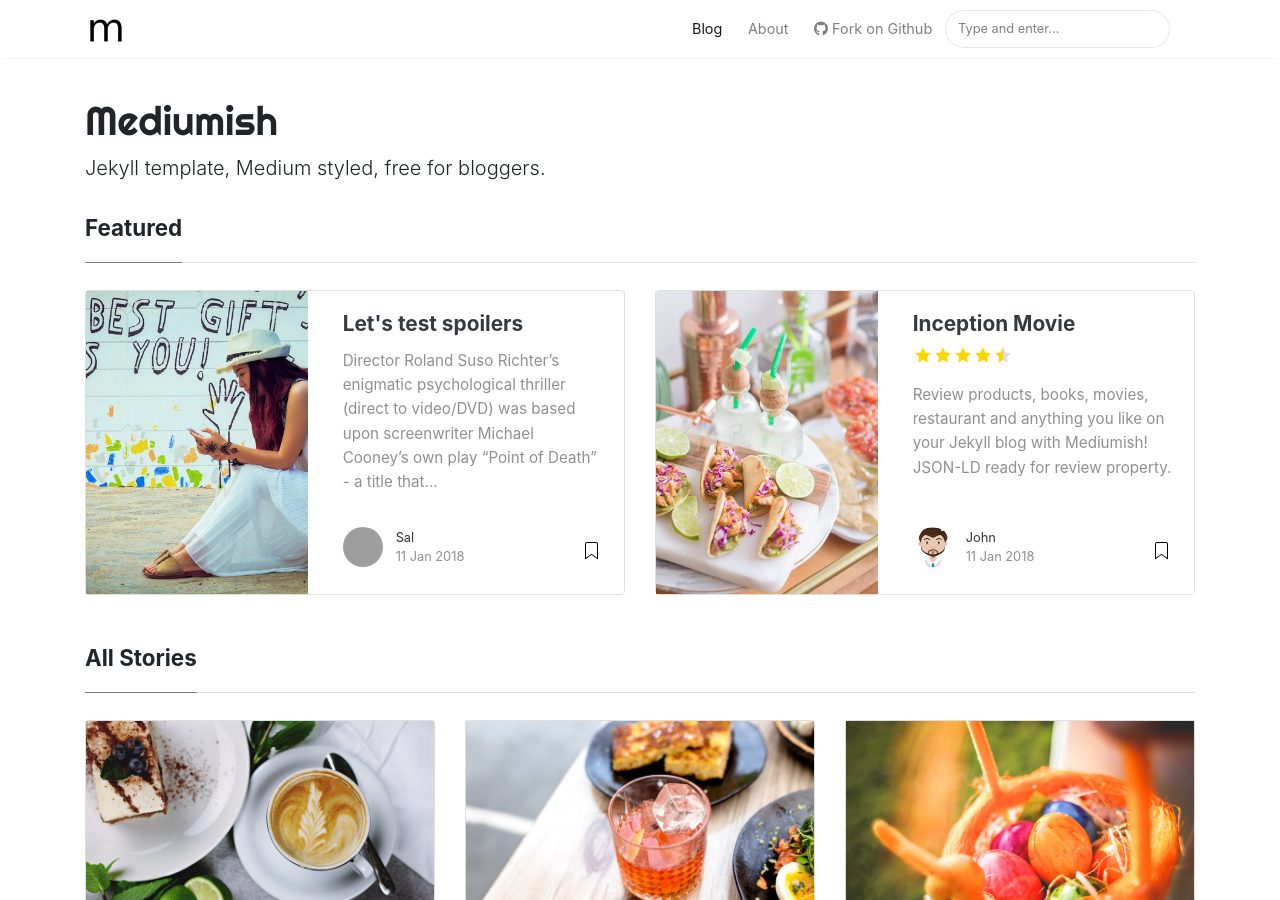
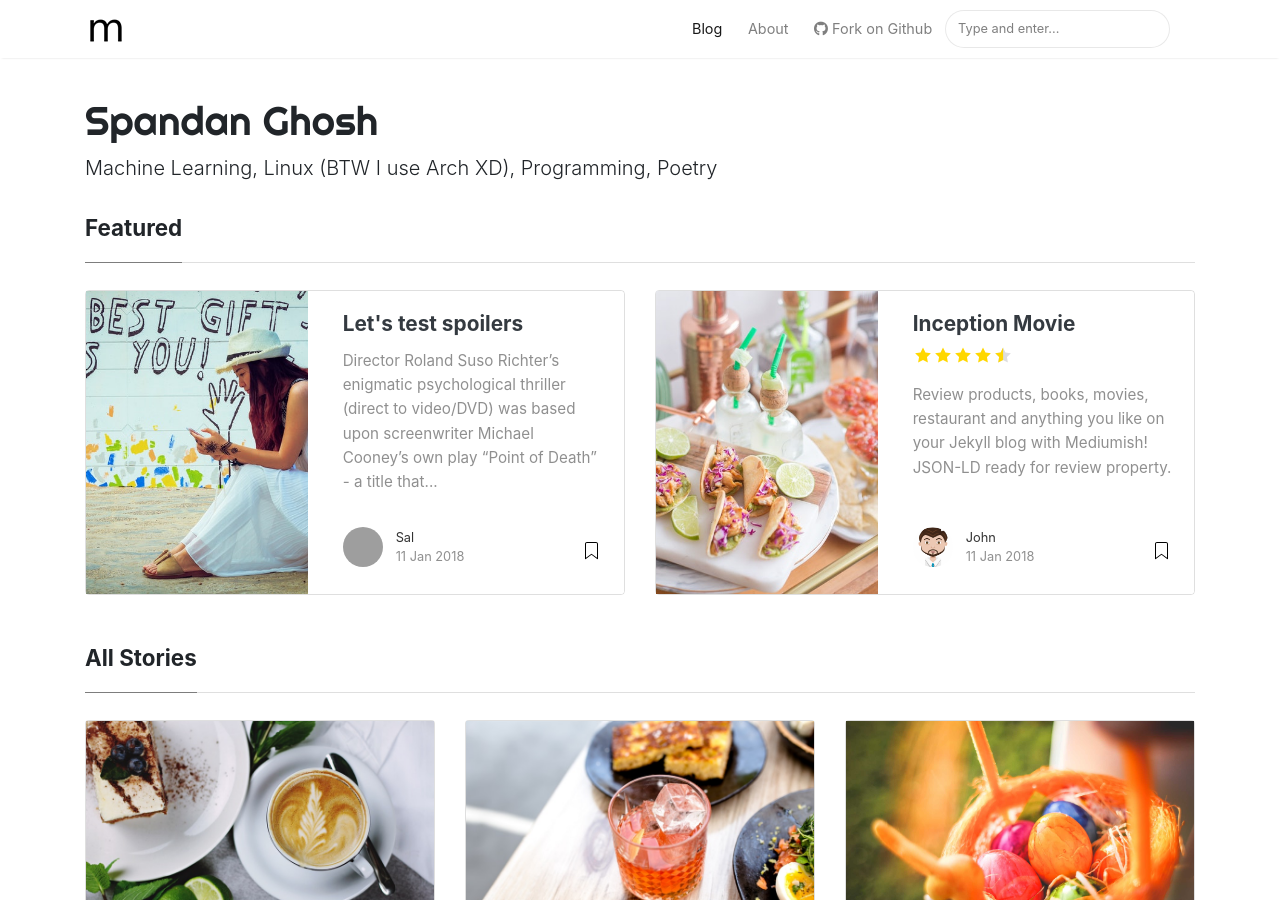
Before and after one commit to spandan-ml-linux/spandan-ml-linux.github.io, a Jekyll site: the page built from index.html, in a window 1280 px wide and 900 px high. Built offline with Jekyll 4.4.1, drawn with Linux system fonts in a browser that asks for light colours; nearby versions of some CDN libraries; the list of posts is cut into pages by our own code; some of the changed text lies outside the part shown; grey boxes are pictures that could not be loaded.

Commit message:
Editing Stuff

```diff
--- a/_config.yml
+++ b/_config.yml
@@ -1,7 +1,7 @@
 # Site
-name: "Mediumish"
-title: "Mediumish"
-description: "Jekyll template, Medium styled, free for bloggers."
+name: "Spandan Ghosh"
+title: "Spandan Ghosh"
+description: "Machine Learning, Linux (BTW I use Arch XD), Programming, Poetry"
 logo: 'assets/images/logo.png'
 favicon: 'assets/images/logo.png'
 url: 'https://github.com/another-dark-knight'
```
